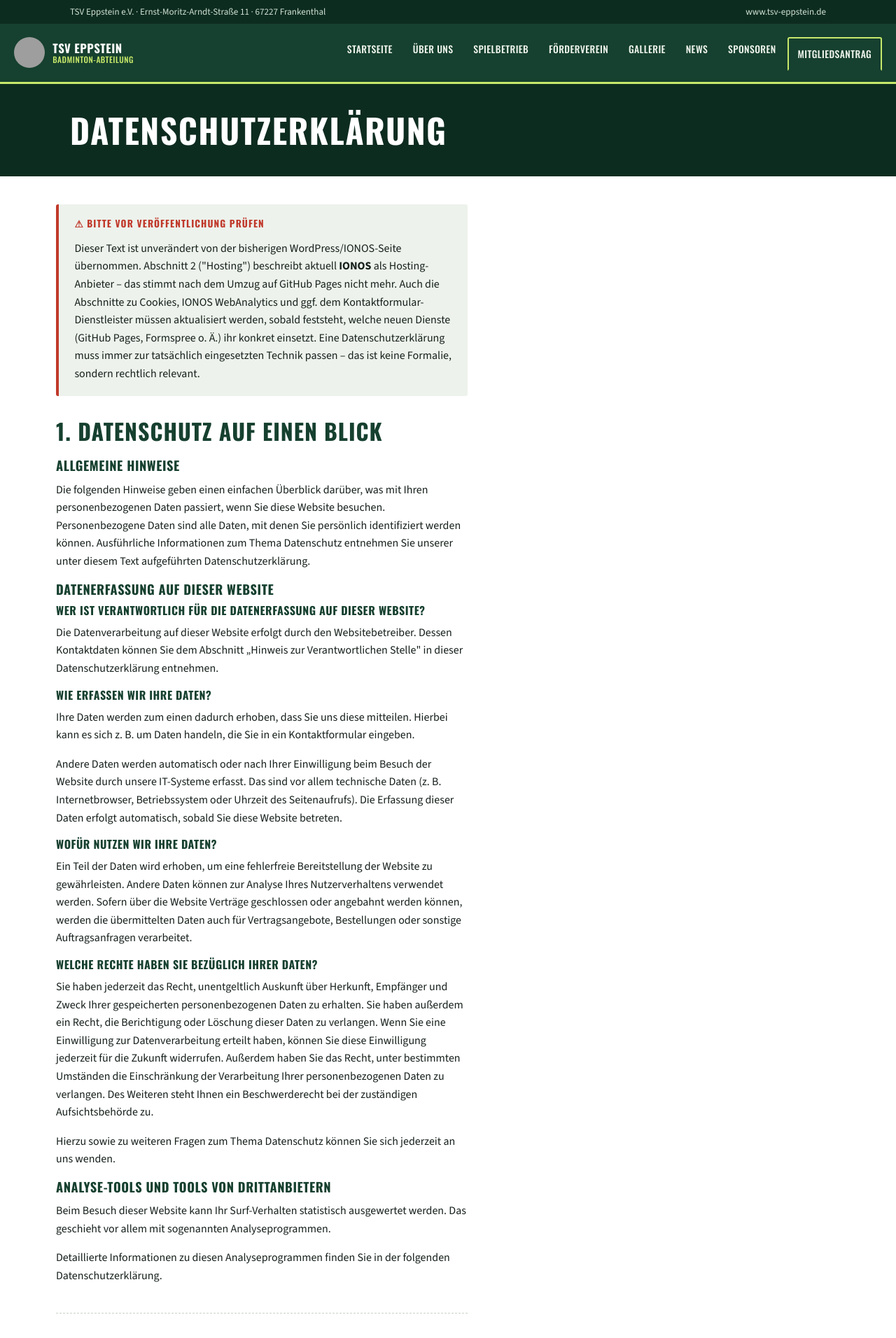
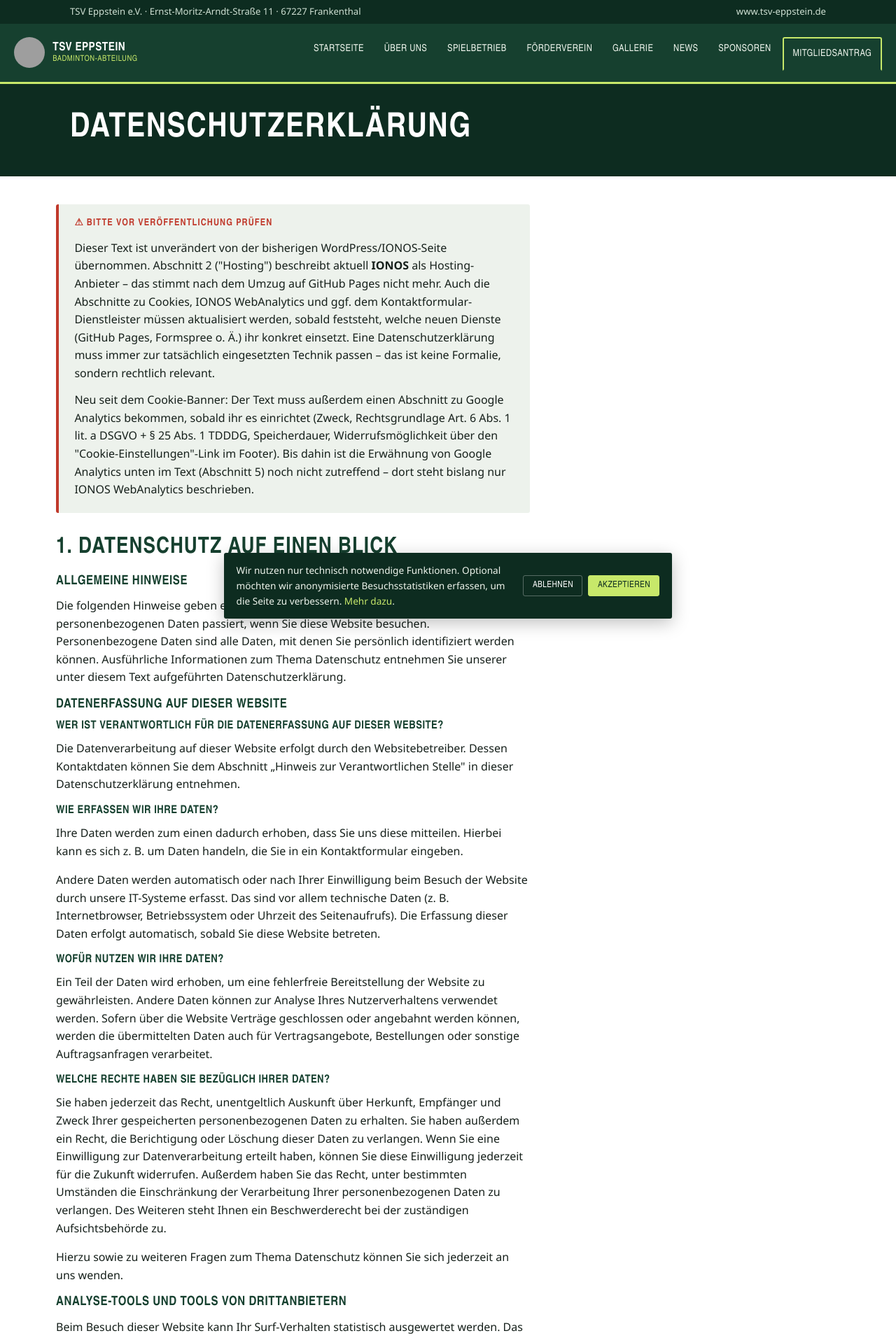
Before and after one commit to Forderverein-Badminton-in-Eppstein-e-V/website, a Jekyll site: the page built from datenschutz.html, in a window 1280 px wide. Shown: the top 1912 px of the page at 70% size. Built offline with Jekyll 4.4.1, drawn with Linux system fonts in a browser that asks for light colours; some web fonts are replaced; grey boxes are pictures that could not be loaded.

Commit message:
Add Source Sans 3 font (700 weight) in WOFF2 format

```diff
--- a/_includes/footer.html
+++ b/_includes/footer.html
@@ -28,6 +28,7 @@
         <li><a href="impressum.html">Impressum</a></li>
         <li><a href="datenschutz.html">Datenschutzerklärung</a></li>
         <li><a href="kontakt.html">Kontakt</a></li>
+        <li><button type="button" id="cookieSettingsLink" class="link-button">Cookie-Einstellungen</button></li>
       </ul>
     </div>
   </div>
--- a/_layouts/default.html
+++ b/_layouts/default.html
@@ -6,10 +6,7 @@
   {% seo %}
   <link rel="icon" href="https://tsv-eppstein-badminton.de/wp-content/uploads/2025/11/cropped-image-270x270.png">
 
-  <link rel="preconnect" href="https://fonts.googleapis.com">
-  <link rel="preconnect" href="https://fonts.gstatic.com" crossorigin>
-  <link href="https://fonts.googleapis.com/css2?family=Oswald:wght@500;600;700&family=Source+Sans+3:wght@400;600;700&display=swap" rel="stylesheet">
-
+  <link rel="stylesheet" href="assets/fonts/fonts.css">
   <link rel="stylesheet" href="assets/css/style.css">
 </head>
 <body>
--- a/assets/css/style.css
+++ b/assets/css/style.css
@@ -616,6 +616,87 @@
   }
 }
 
+/* -------------------- Cookie-Consent (schmale Leiste, nicht blockierend) -------------------- */
+.cookie-consent {
+  position: fixed;
+  left: 1rem;
+  right: 1rem;
+  bottom: 1rem;
+  max-width: 640px;
+  margin: 0 auto;
+  background: var(--court-dark);
+  color: #eef4ec;
+  border-radius: var(--radius);
+  box-shadow: 0 6px 24px rgba(0, 0, 0, 0.25);
+  padding: 0.9rem 1.1rem;
+  display: flex;
+  flex-wrap: wrap;
+  align-items: center;
+  gap: 0.8rem;
+  z-index: 150;
+  font-size: 0.85rem;
+}
+.cookie-consent p {
+  margin: 0;
+  flex: 1 1 260px;
+}
+.cookie-consent a {
+  color: var(--accent);
+}
+.cookie-consent-actions {
+  display: flex;
+  gap: 0.5rem;
+  flex-shrink: 0;
+  margin-left: auto;
+}
+.cookie-consent-actions button {
+  font-family: var(--font-display);
+  text-transform: uppercase;
+  font-size: 0.78rem;
+  letter-spacing: 0.03em;
+  padding: 0.5em 1em;
+  border-radius: var(--radius);
+  cursor: pointer;
+  border: 1px solid rgba(255, 255, 255, 0.3);
+  background: transparent;
+  color: #fff;
+}
+.cookie-consent .cookie-decline:hover {
+  background: rgba(255, 255, 255, 0.1);
+}
+.cookie-consent .cookie-accept {
+  background: var(--accent);
+  color: var(--court-dark);
+  border-color: var(--accent);
+}
+.cookie-consent .cookie-accept:hover {
+  background: var(--accent-dark);
+}
+@media (max-width: 480px) {
+  .cookie-consent {
+    left: 0.6rem;
+    right: 0.6rem;
+    bottom: 0.6rem;
+    padding: 0.8rem;
+  }
+}
+
+/* Cookie-Einstellungen-Link im Footer (sieht aus wie die anderen Links,
+   ist aber ein <button>, damit kein echter Link-Klick/Seitenwechsel nötig ist) */
+.footer-inner .link-button {
+  background: none;
+  border: none;
+  padding: 0;
+  margin: 0;
+  font: inherit;
+  color: #cfe0d3;
+  cursor: pointer;
+  text-align: left;
+}
+.footer-inner .link-button:hover {
+  color: var(--accent);
+}
+
 /* -------------------- Nav Cards (Übersichtsseiten wie Spielbetrieb) -------------------- */
 .nav-cards {
   display: grid;
--- /dev/null
+++ b/assets/fonts/fonts.css
@@ -0,0 +1,53 @@
+/* ============================================================
+   Selbst gehostete Schriften (Oswald, Source Sans 3).
+   Ersetzt das Nachladen von fonts.googleapis.com/fonts.gstatic.com,
+   damit keine Nutzer-IP an Google übertragen wird (datenschutzrechtlich
+   seit dem LG-München-Urteil 2022 in Deutschland eine Grauzone).
+   Dateien stammen von @fontsource (https://fontsource.org), nur
+   Latin-Subset (deckt deutsche Umlaute ä/ö/ü/ß mit ab) und nur die
+   tatsächlich genutzten Schnitte, um die Dateigröße klein zu halten.
+   ============================================================ */
+
+@font-face {
+  font-family: 'Oswald';
+  font-style: normal;
+  font-display: swap;
+  font-weight: 500;
+  src: url('./files/oswald-latin-500-normal.woff2') format('woff2');
+}
+@font-face {
+  font-family: 'Oswald';
+  font-style: normal;
+  font-display: swap;
+  font-weight: 600;
+  src: url('./files/oswald-latin-600-normal.woff2') format('woff2');
+}
+@font-face {
+  font-family: 'Oswald';
+  font-style: normal;
+  font-display: swap;
+  font-weight: 700;
+  src: url('./files/oswald-latin-700-normal.woff2') format('woff2');
+}
+
+@font-face {
+  font-family: 'Source Sans 3';
+  font-style: normal;
+  font-display: swap;
+  font-weight: 400;
+  src: url('./files/source-sans-3-latin-400-normal.woff2') format('woff2');
+}
+@font-face {
+  font-family: 'Source Sans 3';
+  font-style: normal;
+  font-display: swap;
+  font-weight: 600;
+  src: url('./files/source-sans-3-latin-600-normal.woff2') format('woff2');
+}
+@font-face {
+  font-family: 'Source Sans 3';
+  font-style: normal;
+  font-display: swap;
+  font-weight: 700;
+  src: url('./files/source-sans-3-latin-700-normal.woff2') format('woff2');
+}
--- a/assets/js/main.js
+++ b/assets/js/main.js
@@ -168,10 +168,93 @@
   });
 }
 
+/**
+ * Schlanker Cookie-Consent-Hinweis: schmale Leiste unten, blockiert die
+ * Seite nicht, mit echter Ablehnen-Option (Pflicht für eine rechtsgültige
+ * Einwilligung - ein reiner "OK"-Button oder vorausgewählte Zustimmung
+ * wäre nicht ausreichend). Speichert die Entscheidung in localStorage
+ * (kein Cookie nötig für die Speicherung der Entscheidung selbst, das
+ * gilt als technisch notwendig).
+ *
+ * Aktuell wird nichts Einwilligungspflichtiges eingesetzt - die Funktion
+ * ist Vorbereitung für Google Analytics, sobald es eingerichtet wird.
+ * Dafür einfach GA_MEASUREMENT_ID unten eintragen; ohne ID passiert bei
+ * "Akzeptieren" schlicht nichts.
+ */
+const COOKIE_CONSENT_KEY = "cookie-consent"; // "accepted" | "declined"
+const GA_MEASUREMENT_ID = ""; // z. B. "G-XXXXXXXXXX", sobald Analytics eingerichtet ist
+
+function loadAnalytics() {
+  if (!GA_MEASUREMENT_ID) return; // noch nicht eingerichtet, nichts zu tun
+
+  const script = document.createElement("script");
+  script.src = `https://www.googletagmanager.com/gtag/js?id=${GA_MEASUREMENT_ID}`;
+  script.async = true;
+  document.head.appendChild(script);
+
+  window.dataLayer = window.dataLayer || [];
+  function gtag() {
+    window.dataLayer.push(arguments);
+  }
+  gtag("js", new Date());
+  gtag("config", GA_MEASUREMENT_ID, { anonymize_ip: true });
+}
+
+function showCookieBanner() {
+  const bar = document.createElement("div");
+  bar.className = "cookie-consent";
+  bar.setAttribute("role", "region");
+  bar.setAttribute("aria-label", "Cookie-Hinweis");
+  bar.innerHTML = `
+    <p>
+      Wir nutzen nur technisch notwendige Funktionen. Optional möchten wir
+      anonymisierte Besuchsstatistiken erfassen, um die Seite zu
+      verbessern. <a href="datenschutz.html">Mehr dazu</a>.
+    </p>
+    <div class="cookie-consent-actions">
+      <button type="button" class="cookie-decline">Ablehnen</button>
+      <button type="button" class="cookie-accept">Akzeptieren</button>
+    </div>
+  `;
+  document.body.appendChild(bar);
+
+  bar.querySelector(".cookie-accept").addEventListener("click", () => {
+    localStorage.setItem(COOKIE_CONSENT_KEY, "accepted");
+    loadAnalytics();
+    bar.remove();
+  });
+  bar.querySelector(".cookie-decline").addEventListener("click", () => {
+    localStorage.setItem(COOKIE_CONSENT_KEY, "declined");
+    bar.remove();
+  });
+}
+
+function initCookieConsent() {
+  const existing = localStorage.getItem(COOKIE_CONSENT_KEY);
+  if (existing === "accepted") {
+    loadAnalytics();
+    return;
+  }
+  if (existing === "declined") {
+    return; // Entscheidung liegt vor, Banner nicht nochmal zeigen
+  }
+  showCookieBanner();
+}
+
+// Erlaubt es, die Cookie-Entscheidung später zu ändern (Link im Footer)
+document.addEventListener("click", (e) => {
+  if (e.target && e.target.id === "cookieSettingsLink") {
+    e.preventDefault();
+    localStorage.removeItem(COOKIE_CONSENT_KEY);
+    location.reload();
+  }
+});
+
 document.addEventListener("DOMContentLoaded", () => {
   initNavToggle();
   setActiveNavItem();
   setFooterYear();
   initGalleryPagination();
   initLightbox();
+  initCookieConsent();
 });
--- a/datenschutz.html
+++ b/datenschutz.html
@@ -14,6 +14,14 @@
           werden, sobald feststeht, welche neuen Dienste (GitHub Pages, Formspree o. Ä.) ihr
           konkret einsetzt. Eine Datenschutzerklärung muss immer zur tatsächlich eingesetzten
           Technik passen – das ist keine Formalie, sondern rechtlich relevant.
+        </p>
+        <p style="margin: 0.8rem 0 0;">
+          Neu seit dem Cookie-Banner: Der Text muss außerdem einen Abschnitt zu Google
+          Analytics bekommen, sobald ihr es einrichtet (Zweck, Rechtsgrundlage Art. 6 Abs. 1
+          lit. a DSGVO + § 25 Abs. 1 TDDDG, Speicherdauer, Widerrufsmöglichkeit über den
+          "Cookie-Einstellungen"-Link im Footer). Bis dahin ist die Erwähnung von Google
+          Analytics unten im Text (Abschnitt 5) noch nicht zutreffend – dort steht bislang nur
+          IONOS WebAnalytics beschrieben.
         </p>
       </div>
 
```
Also changed, not shown: README.md, assets/fonts/oswald-latin-500-normal.woff2 (added), assets/fonts/oswald-latin-600-normal.woff2 (added), assets/fonts/oswald-latin-700-normal.woff2 (added), assets/fonts/source-sans-3-latin-400-normal.woff2 (added), assets/fonts/source-sans-3-latin-600-normal.woff2 (added), assets/fonts/source-sans-3-latin-700-normal.woff2 (added), 1 other file.
